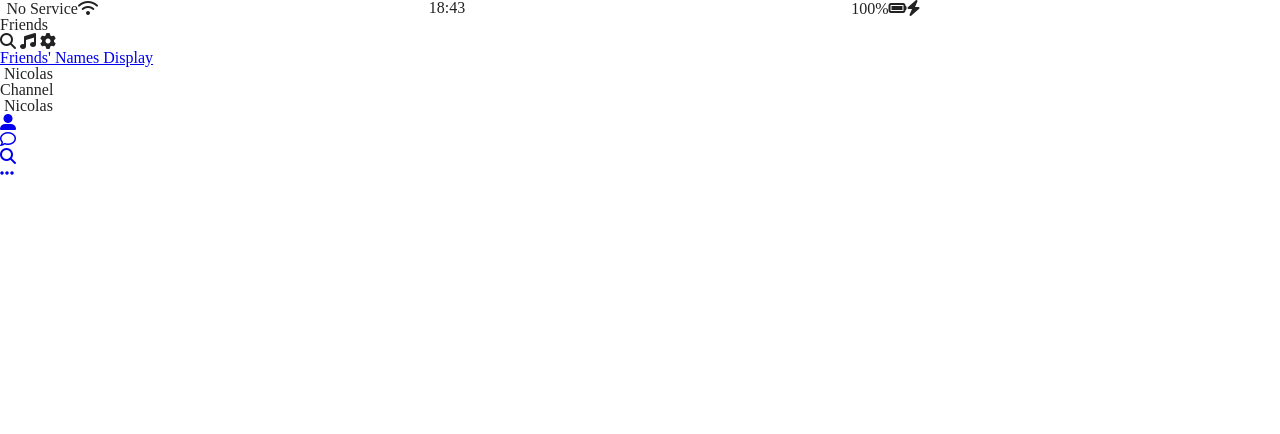
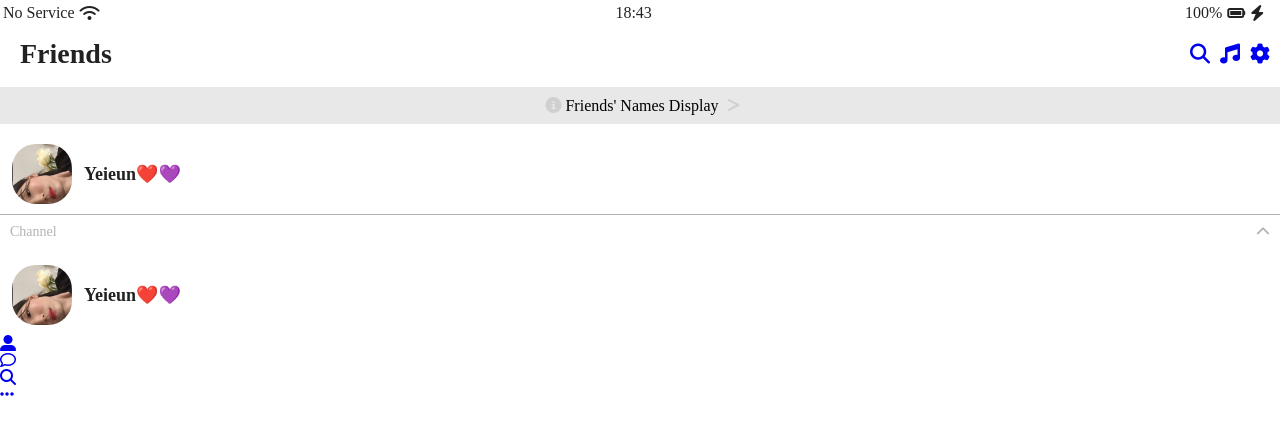
Before and after one commit to ilsun2/kokoa_colon_2020, a plain HTML site: page friends.html in a window 1280 px wide. Drawn offline with Linux system fonts and the light colour scheme.

Commit message:
12/03 update

```diff
--- /dev/null
+++ b/css/components/screen_header.css
@@ -0,0 +1,22 @@
+.screen-header {
+  display: flex;
+  margin: 19px 0px;
+  padding-left: 20px;
+  width: 100%;
+}
+.screen-header__title {
+  font-size: 28px;
+  font-weight: 800;
+  width: 50%;
+}
+.screen-header__icons {
+  display: flex;
+  align-items: center;
+  width: 50%;
+  justify-content: flex-end;
+  padding-right: 30px;
+}
+/*링크에 색들어가는거 없애야함*/
+.screen-header__icons a {
+  margin-left: 10px;
+}
--- /dev/null
+++ b/css/components/status-bar.css
@@ -0,0 +1,21 @@
+.status-bar {
+  display: flex;
+  align-items: center;
+  margin: 5px 3px;
+}
+.status-bar__colum {
+  display: flex;
+  width: 33%;
+}
+.status-bar :nth-child(2) {
+  justify-content: center;
+}
+.status-bar :last-child {
+  justify-content: flex-end;
+}
+.status-bar :last-child i {
+  margin-left: 5px;
+}
+.status-bar :first-child span {
+  margin-right: 5px;
+}
--- /dev/null
+++ b/css/friends.css
@@ -0,0 +1,41 @@
+.friend_find_link {
+  margin: 10px 0px;
+  display: flex;
+  justify-content: center;
+  background-color: rgba(0, 0, 0, 0.09);
+  padding: 10px 0px;
+}
+.friend_find_link a {
+  text-decoration: none;
+  color: rgba(0, 0, 0, 1);
+}
+.friend_find_link a i {
+  margin-left: 5px;
+  color: rgba(0, 0, 0, 0.1);
+}
+
+.user_profile {
+  display: flex;
+  align-items: center;
+  padding: 10px 0px;
+}
+.user_profile img {
+  width: 60px;
+  height: 60px;
+  border-radius: 40%;
+  margin: 0px 12px;
+}
+.user_profile_name {
+  font-size: 18px;
+  font-weight: 600;
+}
+.channel {
+  display: flex;
+  padding: 10px 10px;
+  height: 20px;
+  border-top: 1px solid rgba(0, 0, 0, 0.3) ;
+  font-size: 14px;
+  color: rgba(0, 0, 0, 0.3);
+  justify-content: space-between;
+  bor
+}
--- /dev/null
+++ b/css/index.css
@@ -0,0 +1,45 @@
+.welcome_title {
+  margin-top: 120px;
+
+  font-weight: 600;
+  font-size: 30px;
+  display: flex;
+  justify-content: center;
+  align-items: center;
+}
+.welcome_text {
+  opacity: 0.6;
+  display: flex;
+  justify-content: center;
+  align-items: center;
+  padding: 20px 100px;
+  margin-bottom: 80px;
+  text-align: center;
+  font-size: 18px;
+}
+.log_in_form {
+  display: flex;
+  justify-content: center;
+  align-items: center;
+  flex-direction: column;
+  width: 100%;
+}
+.log_in_form input {
+  width: 90%;
+  height: 40px;
+  border: none;
+  padding: 10px 0px;
+  margin-bottom: 10px;
+  border-bottom: 1px solid gray;
+}
+.log_in_form :nth-child(3) {
+  border: none;
+  height: 50px;
+  margin-top: 20px;
+}
+.log_in_form a {
+  color: grey;
+  text-decoration: none;
+
+  margin-top: 20px;
+}
--- a/css/reset.css
+++ b/css/reset.css
@@ -204,6 +204,7 @@ html {
   font-size: 100%; /* 1 */
   -webkit-text-size-adjust: 100%; /* 2 */
   -ms-text-size-adjust: 100%; /* 2 */
+  text-decoration: none;
 }
 
 /**
@@ -287,6 +288,7 @@ textarea {
   margin: 0; /* 2 */
   vertical-align: baseline; /* 3 */
   *vertical-align: middle; /* 3 */
+  text-decoration: none;
 }
 
 /**
@@ -444,3 +446,6 @@ textarea {
   color: #000;
   padding: 0.2em 0;
 }
+.body {
+  text-decoration: none;
+}
--- a/css/status-bar.css
+++ /dev/null
@@ -1,13 +0,0 @@
-.status-bar {
-  display: flex;
-  justify-content: center;
-}
-.status-bar__colum {
-  width: 33%;
-}
-.status-bar__colum :nth-child(2) {
-  align-items: center;
-}
-.status-bar__colum :last-child {
-  align-items: flex-end;
-}
--- a/css/style.css
+++ b/css/style.css
@@ -1,29 +1,5 @@
 @import 'reset.css';
-@import 'status-bar.css';
-
-.welcome_title {
-  margin-top: 120px;
-  margin-bottom: 20px;
-  font-weight: 600;
-  font-size: 28px;
-  display: flex;
-  justify-content: center;
-  align-items: center;
-}
-.welcome_text {
-  opacity: 0.6;
-  display: flex;
-  justify-content: center;
-  align-items: center;
-  padding: 20px 100px;
-}
-.log_in_form {
-  display: flex;
-  flex-direction: column;
-}
-.log_in_form input {
-  border: none;
-  width: 80%;
-  height: 30px;
-  justify-content: center;
-}
+@import 'components/status-bar.css';
+@import 'components/screen_header.css';
+@import 'index.css';
+@import 'friends.css';
--- a/friends.html
+++ b/friends.html
@@ -27,34 +27,37 @@
     <header class="screen-header">
         <h1 class="screen-header__title">Friends</h1>
         <div class="screen-header__icons">
-            <i class="fas fa-search"></i>
-            <i class="fas fa-music"></i>
-            <i class="fas fa-cog"></i>
+            <a href="#"><i class="fas fa-search fa-lg"></i></a>
+            <a href="#"><i class="fas fa-music fa-lg"></i></a>
+            <a href="#"><i class="fas fa-cog fa-lg"></i></a>
         </div>
     </header>
     <!-- Screen Header -->
     <!-- Friends Find -->
     <div class="friend_find_link">
         <a href="#">
+            <i class="fas fa-info-circle"></i>
             Friends' Names Display
+            <i class="fas fa-greater-than"></i>
         </a>
     </div>
     <!-- Friends Find -->
     <!-- User Profile Big Size -->
     <div class="user_profile">
-        <img class="user_profile_avatar" src="" />
-        <span class="user_profile_name">Nicolas</span>
+        <img class="user_profile_avatar" src="img.png" />
+        <span class="user_profile_name">Yeieun❤️💜</span>
     </div>
     <!-- User Profile Big Size -->
     <!-- channel -->
     <div class="channel">
         <span>Channel</span>
+        <i class="fas fa-chevron-up"></i>
     </div>
     <!-- channel -->
     <!-- User Profile -->
     <div class="user_profile">
-        <img class="user_profile_avatar" src="" />
-        <span class="user_profile_name">Nicolas</span>
+        <img class="user_profile_avatar" src="img.png"" />
+        <span class="user_profile_name">Yeieun❤️💜</span>
     </div>
     <!-- User Profile -->
     <!-- Navigation Bar -->
```
Also changed, not shown: index.html (renamed from log_in.html, +3 -4 lines), img.png (added), 1 other file.
